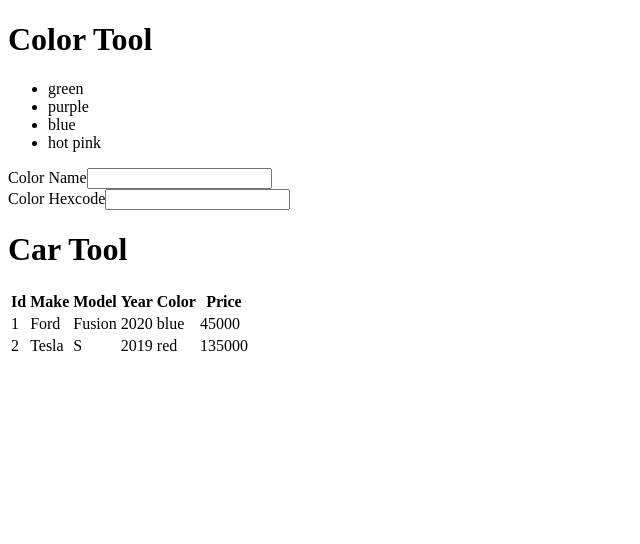
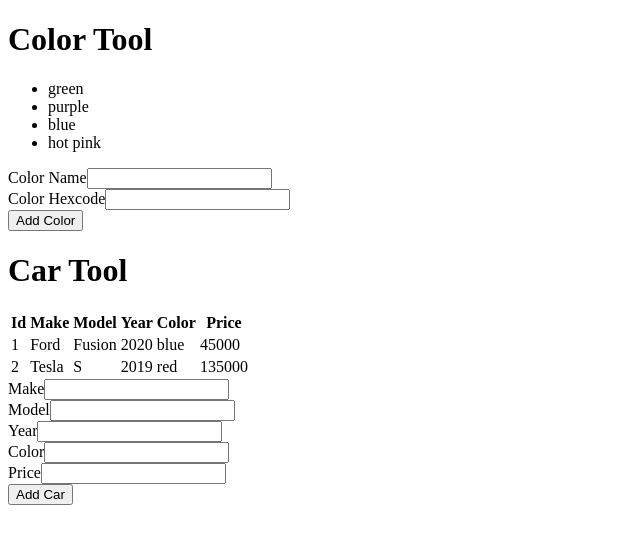
Before and after one commit to t4d-classes/javascript-react-node_07272020, a React (Create React App) app in the folder demo-app/: page / in a window 1280 px wide. Shown: the top 544 px of the page, without its empty margins (0-640 px from the left). Built offline with nearby package versions, Linux system fonts and the light colour scheme.

Commit message:
add solution for exercise 6

```diff
--- a/demo-app/src/components/CarTool.js
+++ b/demo-app/src/components/CarTool.js
@@ -1,14 +1,78 @@
-import React from 'react';
+import React, { useState } from 'react';
 
 import { ToolHeader } from './ToolHeader';
 import { CarTable } from './CarTable';
+import { valueToNaN, nanToValue } from '../utils';
 
-export const CarTool = ({ cars }) => {
+export const CarTool = ({ cars: initialCars }) => {
+
+  const [ carForm, setCarForm ] = useState({
+    make: '', model: '', year: NaN, color: '', price: NaN,
+  });
+
+  const [ cars, setCars ] = useState(initialCars.concat());
+
+  const change = (e) => {
+
+    setCarForm({
+      // object spread operator
+      ...carForm, // copy the original color form
+      [ e.target.name ]: e.target.type === 'number'
+        ? valueToNaN(e.target.value) : e.target.value,
+    });
+
+  };
+
+  const addCar = () => {
+
+    setCars(cars.concat({
+      ...carForm,
+      id: Math.max(...cars.map(c => c.id), 0) + 1,
+    }));
+
+    setCarForm({
+      make: '',
+      model: '',
+      year: NaN,
+      color: '',
+      price: NaN,
+    });
+
+
+  };
 
   return (
     <>
       <ToolHeader headerText="Car Tool" />
       <CarTable cars={cars} />
+      <form>
+        <div>
+          <label htmlFor="make-input">Make</label>
+          <input type="text" id="make-input" name="make"
+            value={carForm.make} onChange={change} />
+        </div>
+        <div>
+          <label htmlFor="model-input">Model</label>
+          <input type="text" id="model-input" name="model"
+            value={carForm.model} onChange={change} />
+        </div>
+        <div>
+          <label htmlFor="year-input">Year</label>
+          <input type="number" id="year-input" name="year"
+            value={nanToValue(carForm.year)} onChange={change} />
+        </div>
+        <div>
+          <label htmlFor="color-input">Color</label>
+          <input type="text" id="color-input" name="color"
+            value={carForm.color} onChange={change} />
+        </div>
+        <div>
+          <label htmlFor="price-input">Price</label>
+          <input type="number" id="price-input" name="price"
+            value={nanToValue(carForm.price)} onChange={change} />
+        </div>
+        <button type="button" onClick={addCar}>Add Car</button>
+      </form>
     </>
   );
 
--- a/demo-app/src/components/ColorTool.js
+++ b/demo-app/src/components/ColorTool.js
@@ -3,19 +3,14 @@ import PropTypes from 'prop-types';
 
 import { ToolHeader } from './ToolHeader';
 
-export const ColorTool = ({ colors }) => {
+export const ColorTool = ({ colors: initialColors }) => {
 
   // array destructuring
   const [ colorForm, setColorForm ] = useState({
     name: '', hexcode: '',
   });
 
-  // const colorFormState = useState({
-  //   name: '', hexcode: '',
-  // });
-
-  // const colorForm = colorFormState[0];
-  // const setColorForm = colorFormState[1];
+  const [ colors, setColors ] = useState(initialColors.concat());
 
   const change = (e) => {
 
@@ -27,7 +22,12 @@ export const ColorTool = ({ colors }) => {
 
   };
 
-  console.log(colorForm);
+  const addColor = () => {
+    setColors(colors.concat({
+      ...colorForm,
+      id: Math.max(...colors.map(c => c.id), 0) + 1,
+    }));
+  }
 
   return (
     <>
@@ -48,6 +48,7 @@ export const ColorTool = ({ colors }) => {
           <input type="text" id="color-hexcode-input" name="hexcode"
             value={colorForm.hexcode} onChange={change} />
         </div>
+        <button type="button" onClick={addColor}>Add Color</button>
       </form>
     </>
   );
--- /dev/null
+++ b/demo-app/src/utils.js
@@ -0,0 +1,23 @@
+
+
+export const valueToNaN = (value) => {
+
+  // checking for null or undefined
+  // converts to string, then checks the length
+  if (value == null || String(value).length === 0) {
+    return NaN;
+  } else {
+    return Number(value);
+  }
+
+};
+
+export const nanToValue = (value) => {
+
+  if (value == null || isNaN(value)) {
+    return '';
+  } else {
+    return String(value);
+  }
+
+}
```
